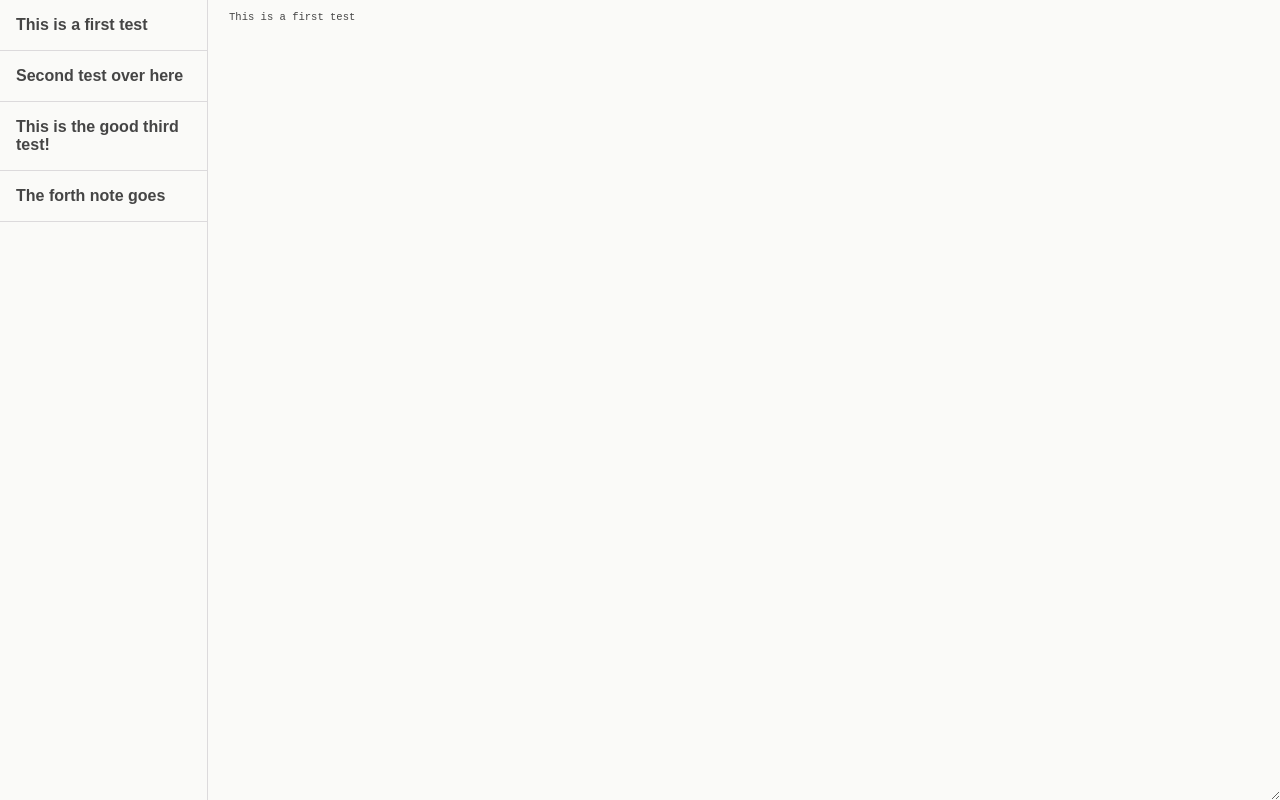
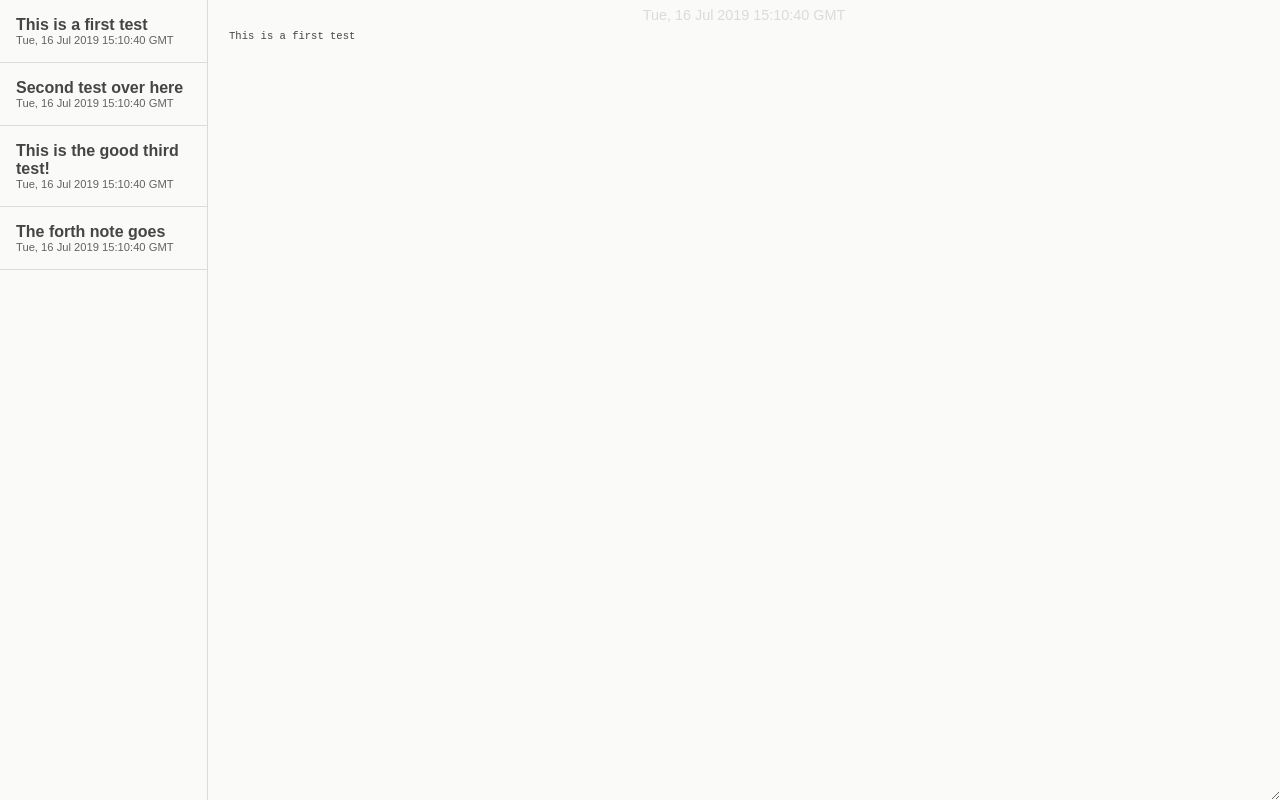
Before and after one commit to tryshank/another-react-notes-app, a React (Create React App) app: page / in a window 1280 px wide. Built offline with nearby package versions, Linux system fonts and the light colour scheme.

Commit message:
Add timestamp to notes scheme and remove duplicates in style

```diff
--- a/src/components/App.css
+++ b/src/components/App.css
@@ -4,6 +4,8 @@
   border: 0;
   outline: none;
   box-sizing: border-box;
+  color: #454545;
+  background-color: #FAFAF8;
 }
 
 #app {
@@ -17,9 +19,12 @@
 }
 .note-list {
   flex: 0 0 13em;
+  border-right: 1px solid #DCDADC;
 }
 .note {
   padding: 1em;
+  border-bottom: 1px solid #DCDADC;
+  cursor: pointer;
 }
 .note p {
   margin: 0;
@@ -32,38 +37,28 @@
 .note-editor-info {
   padding: 0.5em;
   text-align: center;
+  color: #DCDADC;
 }
 .note-editor-input {
   display: flex;
   flex: 1;
   width: 100%;
-  padding: 1em 2em 0 2em;
+  padding: 0 2em 0 2em;
 }
 
-* {
-  color: #454545;
-  background-color: #FAFAF8;
-}
-.note-list {
-  border-right: 1px solid #DCDADC;
-}
-.note {
-  border-bottom: 1px solid #DCDADC;
-  cursor: pointer;
-}
 .note-title {
   background-color: inherit;
+  font-weight: bold;
 }
-.note-editor-info {
-  color: #DCDADC;
+.note-timestamp {
+  color: #626262;
+  background-color: inherit;
+  font-size: 0.7em;
 }
 
 body {
   font-family: sans-serif;
 }
-.note-title {
-  font-weight: bold;
-}
 .note-editor, .note-editor-input {
   font-size: 0.9em;
 }
--- a/src/components/App.js
+++ b/src/components/App.js
@@ -5,19 +5,20 @@ import "./App.css";
 const App = props => {
   const state = {
     notes: [
-      { id: 1, body: "This is a first test" },
-      { id: 2, body: "Second test over here" },
-      { id: 3, body: "This is the good third test!" },
-      { id: 4, body: "The forth note goes" }
+      { id: 1, body: "This is a first test", timestamp: Date.now() },
+      { id: 2, body: "Second test over here", timestamp: Date.now() },
+      { id: 3, body: "This is the good third test!", timestamp: Date.now() },
+      { id: 4, body: "The forth note goes", timestamp: Date.now() }
     ]
   };
 
   const [selectedNoteId, setSelectedNoteId] = useState(1);
-  const [notes, setNotes] = useState(state.notes);
 
   const handleClickNote = id => {
     setSelectedNoteId(id);
   };
+
+  const [notes, setNotes] = useState(state.notes);
 
   const handleNoteEditorChange = text => {
     const newNotes = notes.map(note => {
@@ -25,6 +26,7 @@ const App = props => {
         return {
           id: note.id,
           body: text,
+          timestamp: Date.now()
         };
       } else {
         return note;
--- a/src/components/Note/Note.js
+++ b/src/components/Note/Note.js
@@ -1,4 +1,5 @@
 import React from "react";
+import { formatTimestamp } from "../../helpers/helpers";
 
 const Note = props => (
   <div
@@ -8,6 +9,7 @@ const Note = props => (
     }}
   >
     <p className="note-title">{props.body}</p>
+    <p className="note-timestamp">{formatTimestamp(props.timestamp)}</p>
   </div>
 );
 
--- a/src/components/Note/NoteEditor.js
+++ b/src/components/Note/NoteEditor.js
@@ -1,4 +1,5 @@
 import React from "react";
+import { formatTimestamp } from "../../helpers/helpers";
 
 const NoteEditor = props => {
   const handleChange = event => {
@@ -7,6 +8,9 @@ const NoteEditor = props => {
 
   return props.selectedNote ? (
     <div className="note-editor">
+      <p className="note-editor-info">
+        {formatTimestamp(props.selectedNote.timestamp)}
+      </p>
       <textarea
         className="note-editor-input"
         value={props.selectedNote.body}
--- a/src/components/Note/NoteList.js
+++ b/src/components/Note/NoteList.js
@@ -7,6 +7,7 @@ const NoteList = props => {
       key={note.id}
       id={note.id}
       body={note.body}
+      timestamp={note.timestamp}
       selectedNoteId={props.selectedNoteId}
       onClickNote={props.onClickNote}
     />
--- /dev/null
+++ b/src/helpers/helpers.js
@@ -0,0 +1,3 @@
+export const formatTimestamp = timestamp => {
+  return new Date(timestamp).toUTCString();
+};
```
